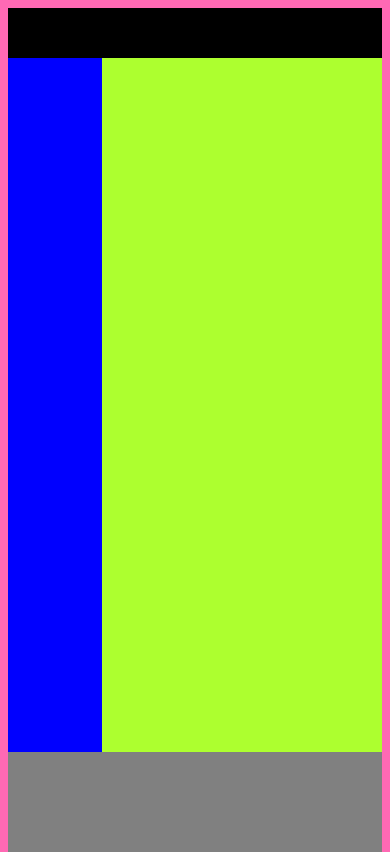
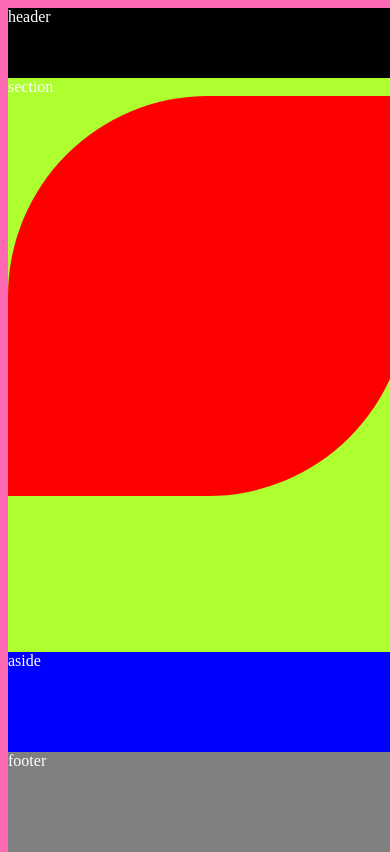
Before and after one commit to beefre/BeduTravels, a plain HTML site: page assets/css-grid/grid.html in a window 390 px wide. Drawn offline with Linux system fonts and the light colour scheme.

Commit message:
ejemplo grid

```diff
--- a/assets/css-grid/grid.css
+++ b/assets/css-grid/grid.css
@@ -1,5 +1,6 @@
 html{
     height: 100%;
+    color: white;
 }
 
 body{
@@ -14,6 +15,7 @@ body{
 header{
     background-color: black;
     grid-column: 1 / -1;
+
 }
 
 aside{
@@ -30,3 +32,32 @@ footer{
     background-color: grey;
     grid-column: 1 / -1;/*igual que a 4*/
 }
+
+.circulo{
+    width: 400px;
+    height: 400px;
+    background-color: indigo;
+    border-radius: 50% 0 50% 0;
+    transition: all ease-in 5s; /*revisar*/
+}
+
+@media only screen and (max-width: 600px){
+    body{
+        grid-template-columns: 1fr;
+        grid-template-rows: 70px auto 100px 100px;
+    }
+    header{
+        grid-column: 1 / -1;
+    }
+    aside{
+        grid-column: 1 / -1;
+        grid-row: 3 / 4;
+    }
+    section{
+        grid-column: 1 / -1;
+    }
+
+    .circulo{
+        background-color: red;
+    }
+}
--- a/assets/css-grid/grid.html
+++ b/assets/css-grid/grid.html
@@ -7,9 +7,14 @@
     <title>CSS Grid</title>
 </head>
 <body>
-    <header></header>
-    <aside></aside>
-    <section></section>
-    <footer></footer>
+    <header>header</header>
+    <aside>aside</aside>
+    <section>section
+        <div class="circulo"></div>
+    </section>
+    <footer>footer</footer>
+
+
+    </div>
 </body>
 </html>
```
